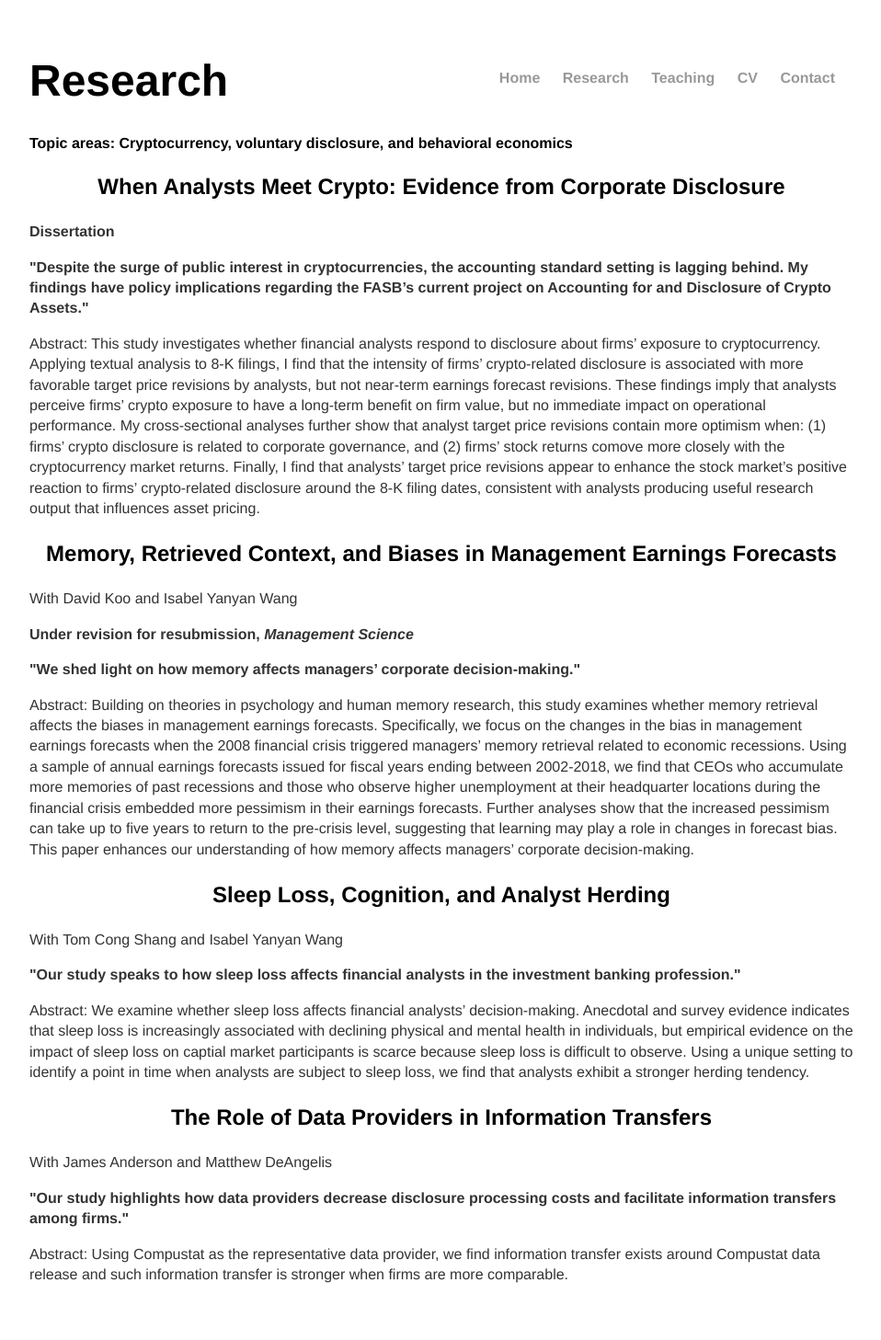
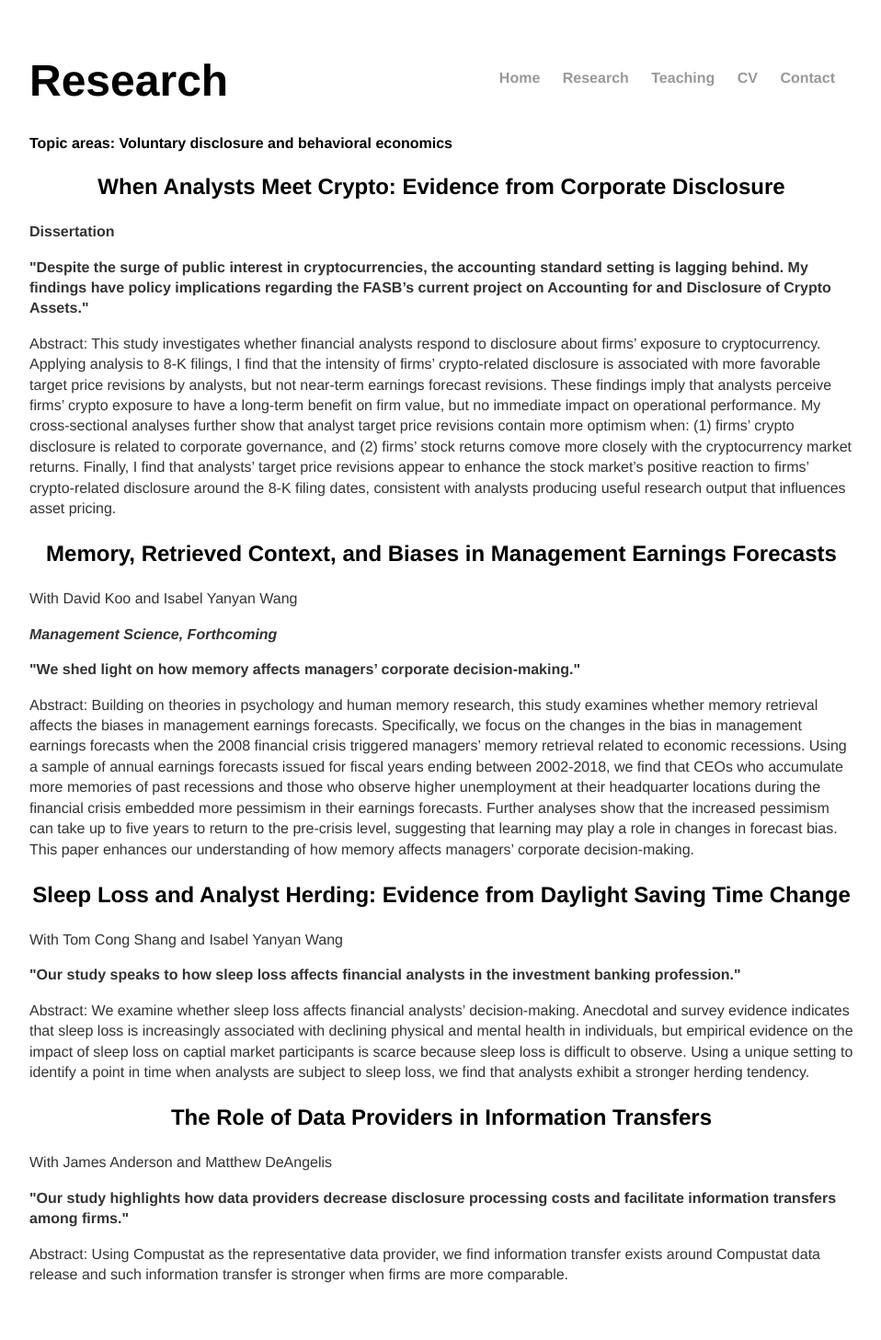
Before and after one commit to shu-ting-wu/shu-ting-wu.github.io, a Jekyll site: the page built from research/index.html, in a window 1280 px wide. Shown: the whole page at 92% size, without its empty margins (160-1118 px from the left). Built offline with Jekyll 4.4.1, drawn with Linux system fonts in a browser that asks for light colours.

Commit message:
Update index.html

```diff
--- a/research/index.html
+++ b/research/index.html
@@ -4,22 +4,22 @@ title: Shuting's research
 ---
 <div class="research">
 	<h1 style="text-align:left">Research</h1>
-  <h2 style="text-align:left">Topic areas: Cryptocurrency, voluntary disclosure, and behavioral economics </h2>
+  <h2 style="text-align:left">Topic areas: Voluntary disclosure and behavioral economics </h2>
 	<p> </p>
 	<p> </p>
 
 	    <h3>When Analysts Meet Crypto: Evidence from Corporate Disclosure</h3>
 	    <p><strong>Dissertation</strong></p>
 		<p> <strong>"Despite the surge of public interest in cryptocurrencies, the accounting standard setting is lagging behind. My findings have policy implications regarding the FASB’s current project on Accounting for and Disclosure of Crypto Assets."</strong></p>
-		<p> Abstract: This study investigates whether financial analysts respond to disclosure about firms’ exposure to cryptocurrency. Applying textual analysis to 8-K filings, I find that the intensity of firms’ crypto-related disclosure is associated with more favorable target price revisions by analysts, but not near-term earnings forecast revisions. These findings imply that analysts perceive firms’ crypto exposure to have a long-term benefit on firm value, but no immediate impact on operational performance. My cross-sectional analyses further show that analyst target price revisions contain more optimism when: (1) firms’ crypto disclosure is related to corporate governance, and (2) firms’ stock returns comove more closely with the cryptocurrency market returns. Finally, I find that analysts’ target price revisions appear to enhance the stock market’s positive reaction to firms’ crypto-related disclosure around the 8-K filing dates, consistent with analysts producing useful research output that influences asset pricing.</p>
+		<p> Abstract: This study investigates whether financial analysts respond to disclosure about firms’ exposure to cryptocurrency. Applying analysis to 8-K filings, I find that the intensity of firms’ crypto-related disclosure is associated with more favorable target price revisions by analysts, but not near-term earnings forecast revisions. These findings imply that analysts perceive firms’ crypto exposure to have a long-term benefit on firm value, but no immediate impact on operational performance. My cross-sectional analyses further show that analyst target price revisions contain more optimism when: (1) firms’ crypto disclosure is related to corporate governance, and (2) firms’ stock returns comove more closely with the cryptocurrency market returns. Finally, I find that analysts’ target price revisions appear to enhance the stock market’s positive reaction to firms’ crypto-related disclosure around the 8-K filing dates, consistent with analysts producing useful research output that influences asset pricing.</p>
 
       	<h3>Memory, Retrieved Context, and Biases in Management Earnings Forecasts</h3>
 	     <p> With David Koo and Isabel Yanyan Wang</p>
-	     <p> <strong>Under revision for resubmission, <em>Management Science</em></strong></p>
+	     <p> <strong><em>Management Science, Forthcoming</em></strong></p>
 	     <p> <strong>"We shed light on how memory affects managers’ corporate decision-making."</strong></p>
 	     <p> Abstract: Building on theories in psychology and human memory research, this study examines whether memory retrieval affects the biases in management earnings forecasts. Specifically, we focus on the changes in the bias in management earnings forecasts when the 2008 financial crisis triggered managers’ memory retrieval related to economic recessions. Using a sample of annual earnings forecasts issued for fiscal years ending between 2002-2018, we find that CEOs who accumulate more memories of past recessions and those who observe higher unemployment at their headquarter locations during the financial crisis embedded more pessimism in their earnings forecasts. Further analyses show that the increased pessimism can take up to five years to return to the pre-crisis level, suggesting that learning may play a role in changes in forecast bias. This paper enhances our understanding of how memory affects managers’ corporate decision-making.</p>
 
-	 <h3>Sleep Loss, Cognition, and Analyst Herding</h3>
+	 <h3>Sleep Loss and Analyst Herding: Evidence from Daylight Saving Time Change</h3>
 	      <p> With Tom Cong Shang and Isabel Yanyan Wang</p>
 	      <p> <strong>"Our study speaks to how sleep loss affects financial analysts in the investment banking profession."</strong></p>
 	      <p> Abstract: We examine whether sleep loss affects financial analysts’ decision-making. Anecdotal and survey evidence indicates that sleep loss is increasingly associated with declining physical and mental health in individuals, but empirical evidence on the impact of sleep loss on captial market participants is scarce because sleep loss is difficult to observe. Using a unique setting to identify a point in time when analysts are subject to sleep loss, we find that analysts exhibit a stronger herding tendency.</p>
```
